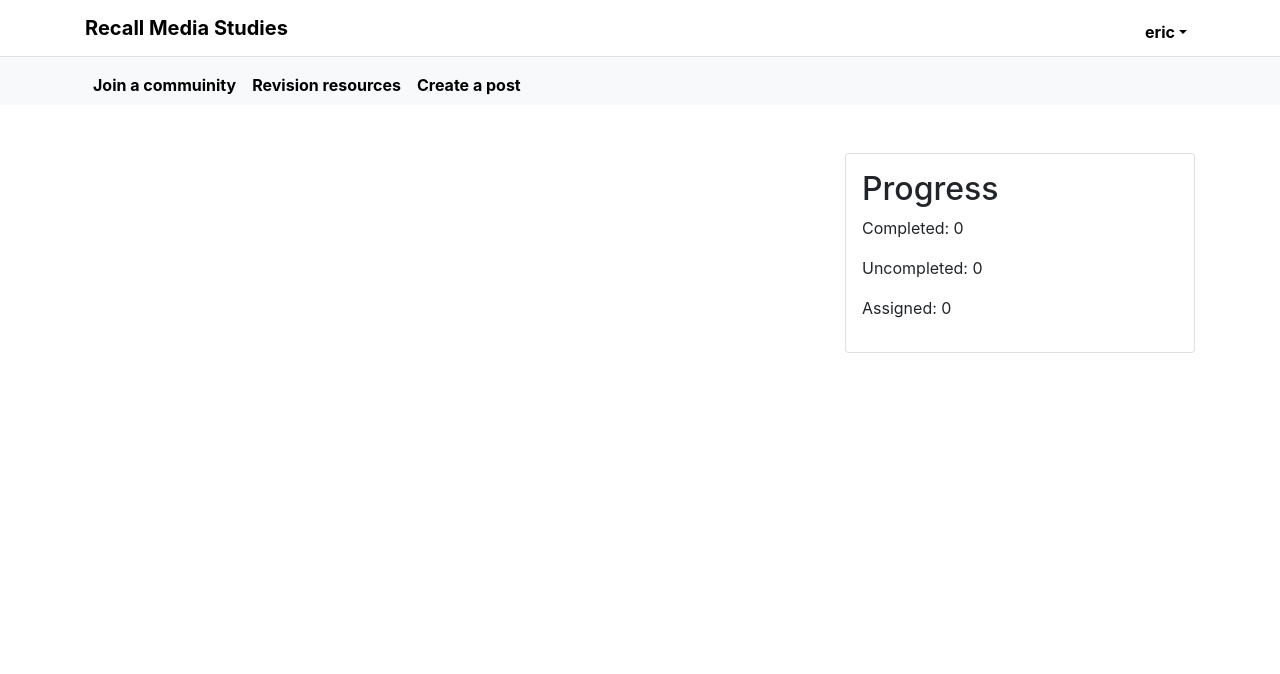
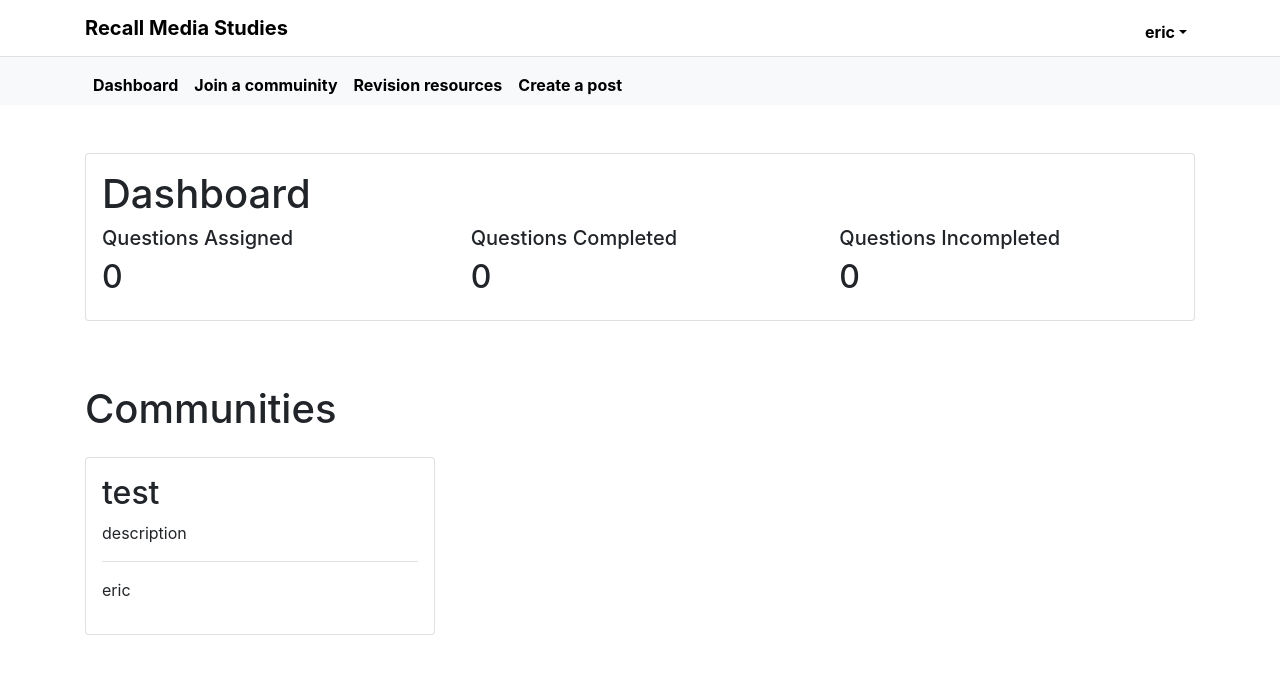
Before and after one commit to ericxim/Recall_CS, a Django app: page / in a window 1280 px wide. Shown: the top 674 px of the page. Run offline with Django 3.2, Linux system fonts and the light colour scheme; a user stored in the database is signed in; data comes from the database, SQL or seed files in the repository; some libraries are stand-ins or nearby versions.

Commit message:
Added communities

```diff
--- a/recall/admin.py
+++ b/recall/admin.py
@@ -3,7 +3,6 @@ from .models import *
 
 admin.site.register(Post)
 admin.site.register(Community)
-admin.site.register(CommunityMember)
 admin.site.register(Question)
 admin.site.register(QuestionResponse)
 admin.site.register(Comment)
--- a/recall/models.py
+++ b/recall/models.py
@@ -1,29 +1,46 @@
 from django.db import models
 from django.contrib.auth.models import User, AbstractUser
+from django.db.models.fields.related import ManyToManyField
 from django.utils import timezone
 from django.urls import reverse
-
+from django.contrib.auth.models import Group, Permission
+import uuid
 
 class User(AbstractUser):
-    pass
+    communities = ManyToManyField('Community', related_name="user_communities")
+
+class Community(Group):
+    admin = models.ForeignKey(User, on_delete=models.CASCADE)
+    description = models.CharField(max_length=255)
+    date_created = models.DateTimeField(default=timezone.now)
+    community_code = models.CharField(default=uuid.uuid4().hex[:6].upper(), max_length=6)
+
+    class Meta:
+        verbose_name_plural = "Communities"
+
+    def __str__(self):
+        return self.name
+
 
 class Post(models.Model):
     user_id = models.ForeignKey(User, on_delete=models.CASCADE)
-    community_id = models.ForeignKey('Community', models.SET_NULL, null=True, blank=True)
+    community_id = models.ForeignKey('community', on_delete=models.CASCADE)
     title = models.CharField(max_length=30)
     content = models.TextField()
     date_created = models.DateTimeField(default=timezone.now)
     likes = models.BigIntegerField(default=0)
+
     def __str__(self):
         return self.content
 
 class Question(models.Model):
     user_id = models.ForeignKey(User, on_delete=models.CASCADE)
-    community_id = models.ForeignKey('Community', models.SET_NULL, null=True, blank=True)
+    community_id = models.ForeignKey('community', on_delete=models.CASCADE)
     title = models.CharField(max_length=30)
     content = models.TextField()
     date_assigned = models.DateTimeField(default=timezone.now)
     mark = models.IntegerField()
+
     def __str__(self):
         return self.title
 
@@ -33,21 +50,9 @@ class QuestionResponse(models.Model):
     content = models.TextField()
     time_taken = models.FloatField()
     mark = models.IntegerField(null=True)
+
     def __str__(self):
         return self.user_id
-
-
-class CommunityMember(models.Model):
-    user_id = models.ForeignKey(User, on_delete=models.CASCADE)
-    community_id = community_id = models.ForeignKey('Community', models.SET_NULL, null=True, blank=True)
-
-class Community(models.Model):
-    name = models.CharField(max_length=20)
-    description = models.TextField()
-    community_code = models.CharField(max_length=5)
-    date_created = models.DateTimeField(default=timezone.now)
-    def __str__(self):
-        return self.name
 
 class Comment(models.Model):
     user_id = models.ForeignKey(User, on_delete=models.CASCADE)
@@ -55,5 +60,6 @@ class Comment(models.Model):
     content = models.TextField()
     date_created = models.DateTimeField(default=timezone.now)
     likes = models.BigIntegerField(default=0)
+
     def __str__(self):
         return self.content
--- /dev/null
+++ b/recall/templates/recall/JoinCommunity.html
@@ -0,0 +1 @@
+{% extends 'recall/base.html' %}
--- a/recall/templates/recall/home.html
+++ b/recall/templates/recall/home.html
@@ -3,6 +3,9 @@
 <nav class="navbar bg-light navbar-expand-lg">
     <div class="container">
         <ul class="navbar-nav">
+            <li class="nav-item">
+                <a class="nav-link" href="#">Dashboard</a>
+            </li>
             <li class="nav-item">
                 <a class="nav-link" href="#">Join a commuinity</a>
             </li>
@@ -15,59 +18,39 @@
         </ul>
     </div>
 </nav>
-<div class="container">
-    <div class="row">
-        <div class="col-md-8">
-            {% if question_list %}
-            {% for question in question_list %}
-            <div class="card my-5">
-                <div class="border-bottom">
-                    <div class="p-3">
-                        {{ question.user_id }}
-                    </div>
-                </div>
-                <div class="border-bottom">
-                    <div class="p-3">
-                        <h1>{{ question.title }}</h1>
-                    </div>
-                </div>
-                <div class="p-3">
-                    <p>Date assigned: {{ question.date_assigned }}</p>
-                    <h5>[{{ question.mark }}] Marks for question</h5>
-                </div>
+<div class="container mt-5">
+    <div class="card p-3 mb-5">
+        <h1>Dashboard</h1>
+        <div class="row">
+            <div class="col">
+                <h5>Questions Assigned</h5>
+                <h2>0</h2>
             </div>
-            {% endfor %}
-        {% endif %}
-        {% if posts %}
-            {% for post in posts %}
-            <div class="card my-5">
-                <div class="border-bottom">
-                    <div class="p-3">
-                        {{ post.user_id }}
-                    </div>
-                </div>
-                <div class="border-bottom">
-                    <div class="p-3">
-                        <h1>{{ post.title }}</h1>
-                        <p>{{ post.content }}</p>
-                    </div>
-                </div>
-                <div class="p-3">
-                    <p>{{ post.date_created }}</p>
-                    <p>Likes: {{ post.likes }}</p>
-                </div>
+            <div class="col">
+                <h5>Questions Completed</h5>
+                <h2>0</h2>
             </div>
-            {% endfor %}
-        {% endif %}
-        </div>
-        <div class="col-md">
-            <div class="card p-3 mt-5">
-                <h2>Progress</h2>
-                <p>Completed: 0</p>
-                <p>Uncompleted: 0</p>
-                <p>Assigned: 0</p>
+            <div class="col">
+                <h5>Questions Incompleted</h5>
+                <h2>0</h2>
             </div>
         </div>
     </div>
+    <h1 class="py-3">Communities</h1>
+    <div class="row">
+        {% for community in communities %}
+        <a href="#"></a>
+        <div class="col-md-4">
+            <div class="card p-3 mb-3">
+                <div class=" text-truncate">
+                    <h2>{{ community.name }}</h2>
+                    <p>{{ community.description }}</p>
+                    <p class="border-top pt-3">{{ community.admin }}</p>
+                </div>
+            </div>
+        </div>
+        {% endfor %}
+    </div>
+</div>
 </div>
 {% endblock content %}
--- a/recall/templates/recall/index.html
+++ b/recall/templates/recall/index.html
@@ -59,8 +59,6 @@
                     Media Studies is the theoretical analysis of Media, there are many theorist that have studied the properties of Media such as how it is displayed and spread throughout society.
                     This gives individuals to ability to be more aware and skeptical of what is being shared around.
                     </p>
-                    <iframe width="560" height="315" src="https://www.youtube.com/embed/qE-B_XkoAgQ" title="YouTube video player" frameborder="0" allow="accelerometer; autoplay; clipboard-write; encrypted-media; gyroscope; picture-in-picture" allowfullscreen></iframe>
-
                 </div>
             </div>
         </div>
--- /dev/null
+++ b/recall/templates/recall/navbar.html
@@ -0,0 +1,30 @@
+{% block navbar %}
+<nav class="navbar navbar-expand-lg border-bottom" id="navbarNav">
+    <div class="container">
+        <a class="navbar-brand" href="{% url 'index' %}">Recall Media Studies</a>
+        <button class="navbar-toggler" type="button" data-toggle="collapse" data-target="#navbarNav" aria-controls="navbarNav" aria-expanded="false" aria-label="Toggle navigation">
+            <span class="navbar-toggler-icon"></span>
+        </button>
+        <div class="collapse navbar-collapse"></div>
+        <ul class="navbar-nav">
+            {% if user.is_authenticated %}
+            <li class="nav-item dropdown">
+                <a class="nav-link dropdown-toggle" href="#" id="navbarDropdown" role="button" data-bs-toggle="dropdown" aria-expanded="false">{{ user.username }}</a>
+                <ul class="dropdown-menu" aria-labelledby="navbarDropdown">
+                    <li>
+                        <a class="nav-link dropdown-item" href="{% url 'logout' %}">Logout</a>
+                    </li>
+                </ul>
+            </li>
+            {% else %}
+            <li class="nav-item">
+                <a class="nav-link" href="{% url 'login' %}">Login</a>
+            </li>
+            <li class="nav-item">
+                <a class="nav-link" href="{% url 'register' %}">Register</a>
+            </li>
+        </ul>
+        {% endif %}
+    </div>
+</nav>
+{% endblock navbar %}
--- a/recall/views.py
+++ b/recall/views.py
@@ -1,3 +1,5 @@
+from django.db.models.fields.related import ForeignKey
+from django.db.models.query import QuerySet
 from .forms import RegistrationForm
 from django.contrib.auth.decorators import login_required
 from django.utils.decorators import method_decorator
@@ -16,28 +18,21 @@ from django.contrib.auth.models import User
 
 from .models import *
 
-
-
 def index(request):
     if request.user.is_authenticated:
         return HomeView.as_view()(request)
     return render(request,"recall/index.html")
 
-
 class HomeView(ListView):
     template_name="recall/home.html"
-    context_object_name='Posts'
-    model = Post
+    context_object_name='communities'
 
-    def get_context_data(self, **kwargs):
-        communitites = CommunityMember.objects.filter(user_id=self.request.user.id)
-        context = super(HomeView, self).get_context_data(**kwargs)
-        return context
+    def get_queryset(self):
+        communities = self.request.user.communities.all()
+        return communities
 
 class QuestionView(DetailView):
     pass
-
-
 
 class RegisterView(CreateView):
   template_name = 'recall/register.html'
```
Also changed, not shown: recall/templates/recall/base.html (+4 -28 lines), db.sqlite3, recall/decorators.py (added), recall/migrations/0001_initial.py, recall/migrations/0002_auto_20210721_0050.py (deleted), recall/migrations/0002_auto_20210804_1752.py (added), recall/migrations/0003_auto_20210722_0452.py (deleted), recall/migrations/0004_rename_question_response_questionresponse.py (deleted), recall/migrations/0005_auto_20210722_0634.py (deleted), recall/migrations/0006_rename_communitymembers_communitymember.py (deleted).
